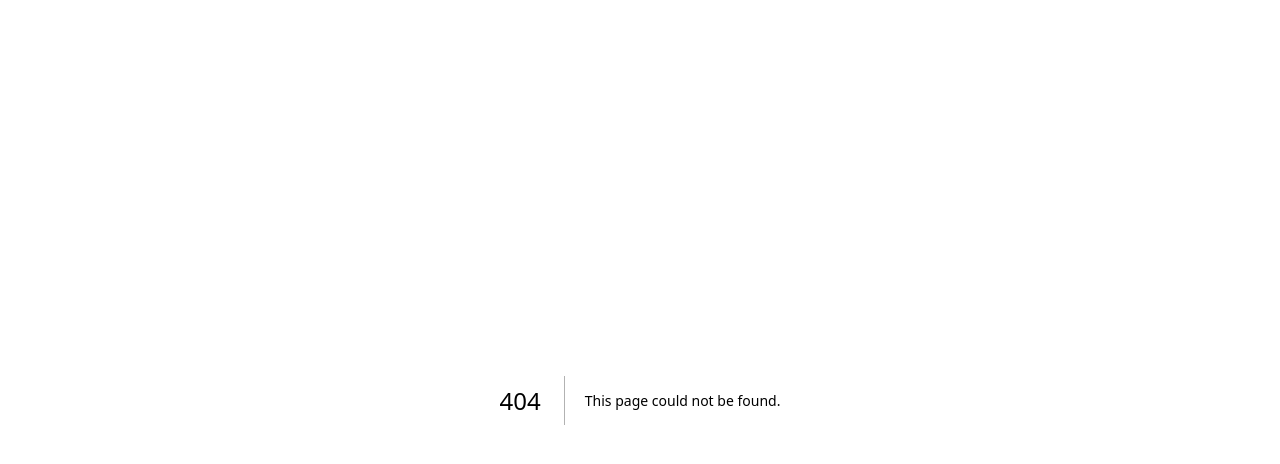
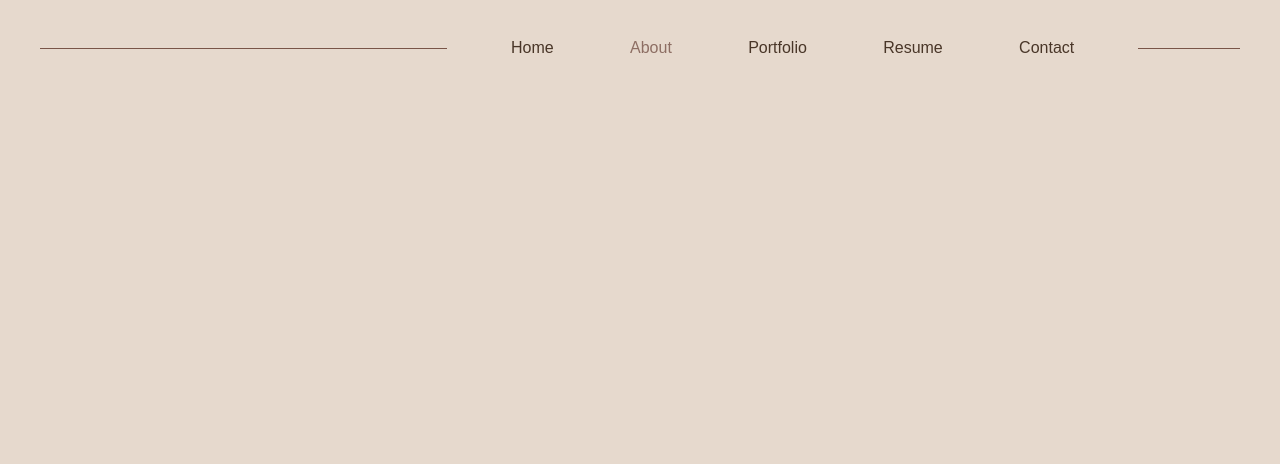
Before and after one commit to Jung0x12/Jung, a Next.js app: page /about in a window 1280 px wide. Before the commit this address had no page. Shown: the top 464 px of the page. Built offline with nearby package versions, Linux system fonts and the light colour scheme.

Commit message:
feat: create header

```diff
--- /dev/null
+++ b/src/app/about/page.tsx
@@ -0,0 +1,9 @@
+import Header from "@/components/common/Header";
+
+export default function About() {
+  return (
+    <div>
+      <Header />
+    </div>
+  );
+}
--- /dev/null
+++ b/src/app/constants.ts
@@ -0,0 +1,7 @@
+export const menuItems = [
+  { name: "Home", path: "/" },
+  { name: "About", path: "/about" },
+  { name: "Portfolio", path: "/portfolio" },
+  { name: "Resume", path: "/resume" },
+  { name: "Contact", path: "/contact" },
+];
--- a/src/app/globals.css
+++ b/src/app/globals.css
@@ -3,7 +3,7 @@
 @tailwind utilities;
 
 :root {
-  --background: #f9fafb;
+  --background: #e6d9cd;
   --foreground: #171717;
 }
 
--- a/src/app/page.tsx
+++ b/src/app/page.tsx
@@ -1,4 +1,4 @@
-import HomeContent from "@/components/home/content";
+import HomeContent from "@/components/home/HomeContent";
 
 export default function Home() {
   return <HomeContent />;
--- /dev/null
+++ b/src/components/common/Header.tsx
@@ -0,0 +1,45 @@
+"use client";
+
+import Link from "next/link";
+import { usePathname } from "next/navigation";
+
+import { menuItems } from "@/app/constants";
+
+const Header = () => {
+  const pathname = usePathname();
+
+  return (
+    <header className="flex w-full h-24">
+      <div className="flex-grow-[4] 2xl:flex-grow-[8] flex items-center">
+        <div className="w-full h-px bg-brown ml-10"></div>
+      </div>
+      <div className="flex-grow-[3] flex items-center justify-center mx-16">
+        <div className="flex justify-between w-full ">
+          {menuItems.map((item) => (
+            <Link
+              key={item.path}
+              href={item.path}
+              className={`${
+                pathname === item.path
+                  ? "text-brown-400"
+                  : "text-brown-dark hover:text-brown-400 duration-300"
+              }`}
+              onClick={(e) => {
+                if (pathname === item.path) {
+                  e.preventDefault();
+                }
+              }}
+            >
+              {item.name}
+            </Link>
+          ))}
+        </div>
+      </div>
+      <div className="flex-grow-[1] flex items-center justify-center">
+        <div className="w-full h-px bg-brown mr-10"></div>
+      </div>
+    </header>
+  );
+};
+
+export default Header;
--- a/src/components/home/content.tsx
+++ b/src/components/home/HomeContent.tsx
@@ -1,6 +1,12 @@
+import Link from "next/link";
+
+import { menuItems } from "@/app/constants";
+
 const HomeContent = () => {
+  const homeMenuItems = menuItems.filter((item) => item.name !== "Home");
+
   return (
-    <div className="flex h-screen bg-beige">
+    <div className="flex h-scree">
       <div className="w-2/5">
         <div className="flex flex-col h-full">
           <div className="flex-grow"></div>
@@ -21,10 +27,15 @@ const HomeContent = () => {
 
       <div className="h-screen w-3/5 flex items-center">
         <div className="flex flex-col justify-between h-[75vh] pl-12 text-9xl 2xl:text-[200px]">
-          <span className="hover-slide-left">About</span>
-          <span className="hover-slide-left">Profolio</span>
-          <span className="hover-slide-left">Resume</span>
-          <span className="hover-slide-left">Contact</span>
+          {homeMenuItems.map((item) => (
+            <Link
+              key={item.path}
+              href={item.path}
+              className={"hover-slide-left"}
+            >
+              {item.name}
+            </Link>
+          ))}
         </div>
       </div>
     </div>
--- a/tailwind.config.ts
+++ b/tailwind.config.ts
@@ -15,6 +15,12 @@ export default {
           DEFAULT: "#E6D9CD",
           light: "#F4EBE6",
         },
+        brown: {
+          DEFAULT: "#795548",
+          dark: "#493628",
+          400: "#8D6E63",
+          700: "#5D4037",
+        },
       },
     },
   },
```
